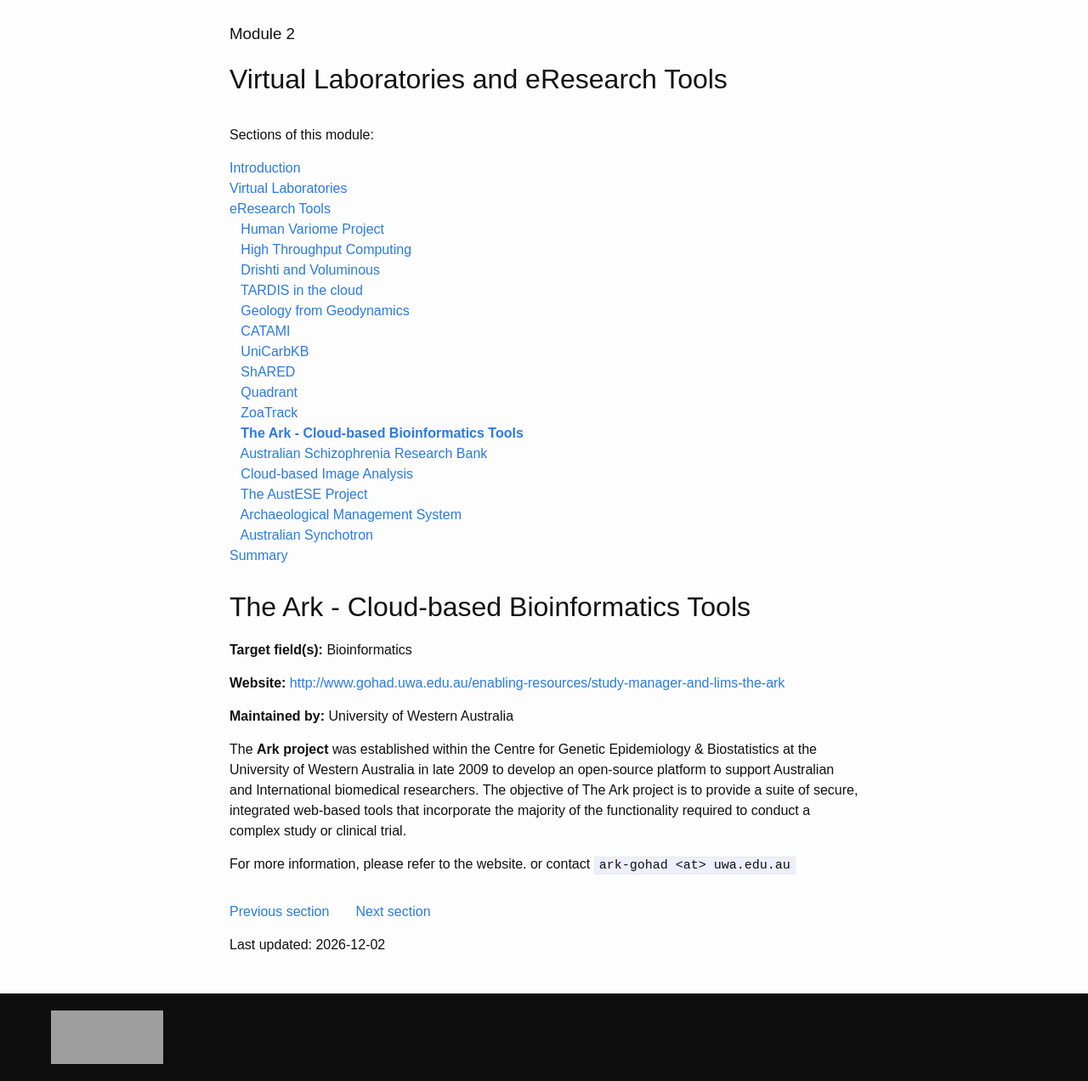
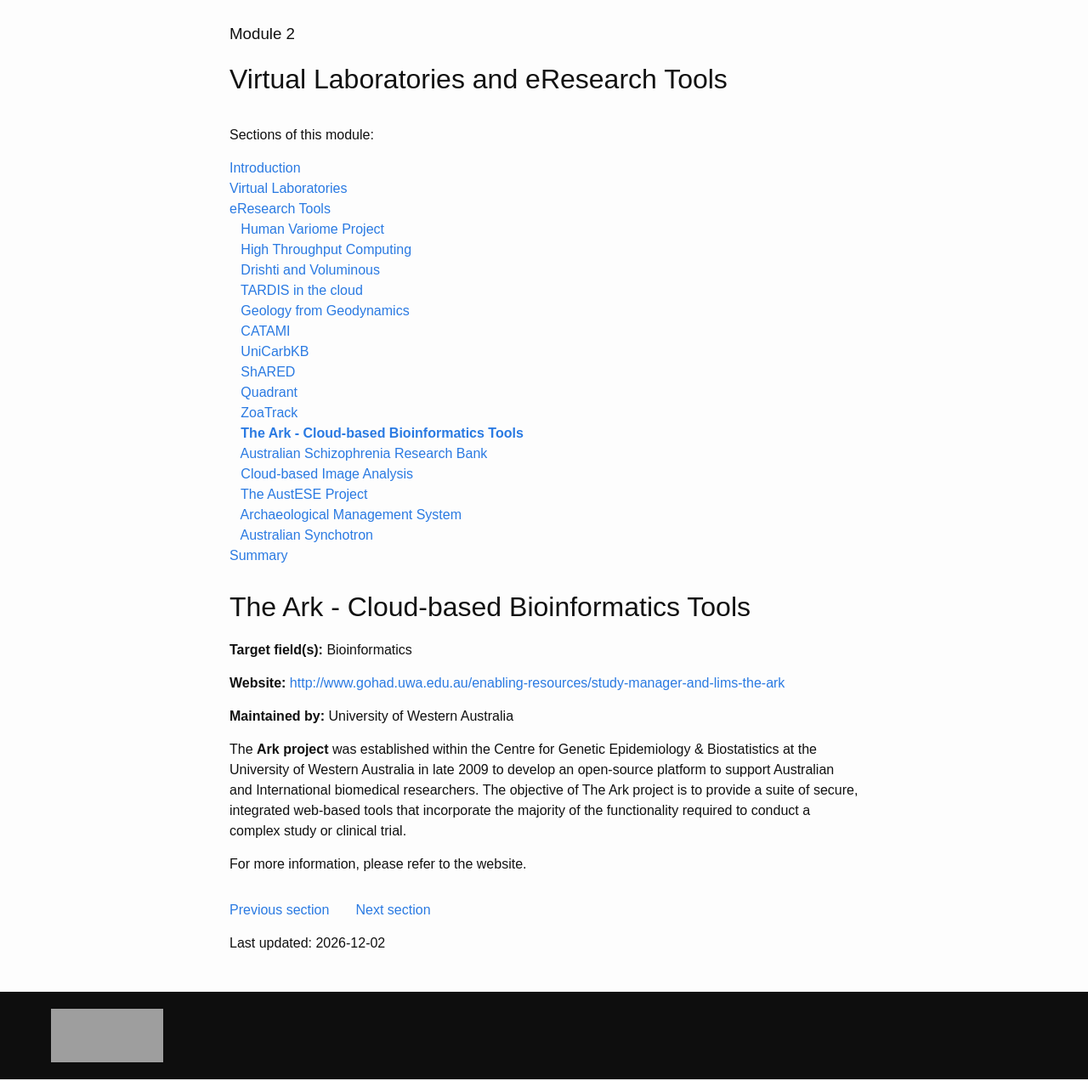
Before and after one commit to NeCTAR-RC/nectar-training, a Jekyll site: the page built from package02/sections/toolCloudBioinformatics.markdown, in a window 1280 px wide, cut to the strip 160-1432 px from the top of the page. Shown: the whole strip at 85% size. Built offline with Jekyll 4.4.1, drawn with Linux system fonts in a browser that asks for light colours; grey boxes are pictures that could not be loaded.

Commit message:
changes I forgot to commit

```diff
--- a/_data/p02.yml
+++ b/_data/p02.yml
@@ -63,7 +63,7 @@
   name: High Throughput Computing
   level: 2
 
-- file: toolDishtiVoluminous.html
+- file: toolDrishtiVoluminous.html
   name: Drishti and Voluminous
   level: 2
 
--- a/package02/sections/toolCloudBioinformatics.markdown
+++ b/package02/sections/toolCloudBioinformatics.markdown
@@ -13,4 +13,4 @@
 
 The **Ark project** was established within the Centre for Genetic Epidemiology & Biostatistics at the University of Western Australia in late 2009 to develop an open-source platform to support Australian and International biomedical researchers. The objective of The Ark project is to provide a suite of secure, integrated web-based tools that incorporate the majority of the functionality required to conduct a complex study or clinical trial.
 
-For more information, please refer to the website. or contact ``ark-gohad <at> uwa.edu.au``
+For more information, please refer to the website.
--- a/package02/sections/toolGeologyGeodynamics.markdown
+++ b/package02/sections/toolGeologyGeodynamics.markdown
@@ -8,8 +8,6 @@
 
 **Website:** ??
 
-**See also:** Contact: Louis Moresi, *louis.moresi at monash.edu*
-
 **Maintained by:** Monash University
 
 
```
